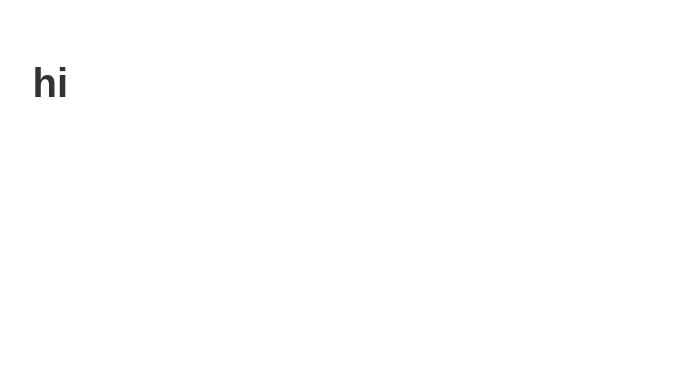
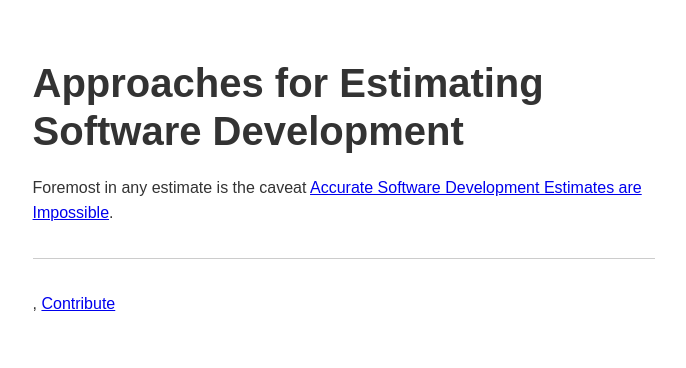
Before and after one commit to ijmccallum/SoftwareEstimationCaveat, a plain HTML site: page index.html in a window 1280 px wide. Shown: the whole page, without its empty margins (296-982 px from the left). Drawn offline with Linux system fonts and the light colour scheme.

Commit message:
starting on the footer and home

```diff
--- a/index.html
+++ b/index.html
@@ -2,9 +2,26 @@
 <html>
   <head>
     <title>Software Estimation</title>
+    <meta property="og:title" content="Why Software Development Estimates Cannot be Accurate" />
+    <meta property="og:description" content="Description Here" />
+    <meta name="viewport" content="width=device-width, initial-scale=1" />
+    <meta name="keywords" content="keyword1,, keyword3" />
+    <meta name="description" content="Why Software Development Estimates Cannot be Accurate" />
+    <meta http-equiv="Content-Security-Policy" content="default-src 'self'" />
+    <meta charset="utf-8" />
     <link rel="stylesheet" href="styles.css" />
   </head>
   <body>
-    <h1>hi</h1>
+    <h1>Approaches for Estimating Software Development</h1>
+    <p
+      >Foremost in any estimate is the caveat
+      <a href="caveat.html">Accurate Software Development Estimates are Impossible</a>.</p
+    >
+    <footer>
+      <p>
+        <a href="index.html"></a>,
+        <a href="https://github.com/ijmccallum/SoftwareEstimationCaveat">Contribute</a>
+      </p>
+    </footer>
   </body>
 </html>
--- a/styles.css
+++ b/styles.css
@@ -35,3 +35,9 @@ ul,
 ol {
   padding-left: 2em;
 }
+
+footer {
+  margin-top: 2em;
+  padding-top: 1em;
+  border-top: 1px solid #ccc;
+}
```
Also changed, not shown: caveat.html (+6 -0 lines).
